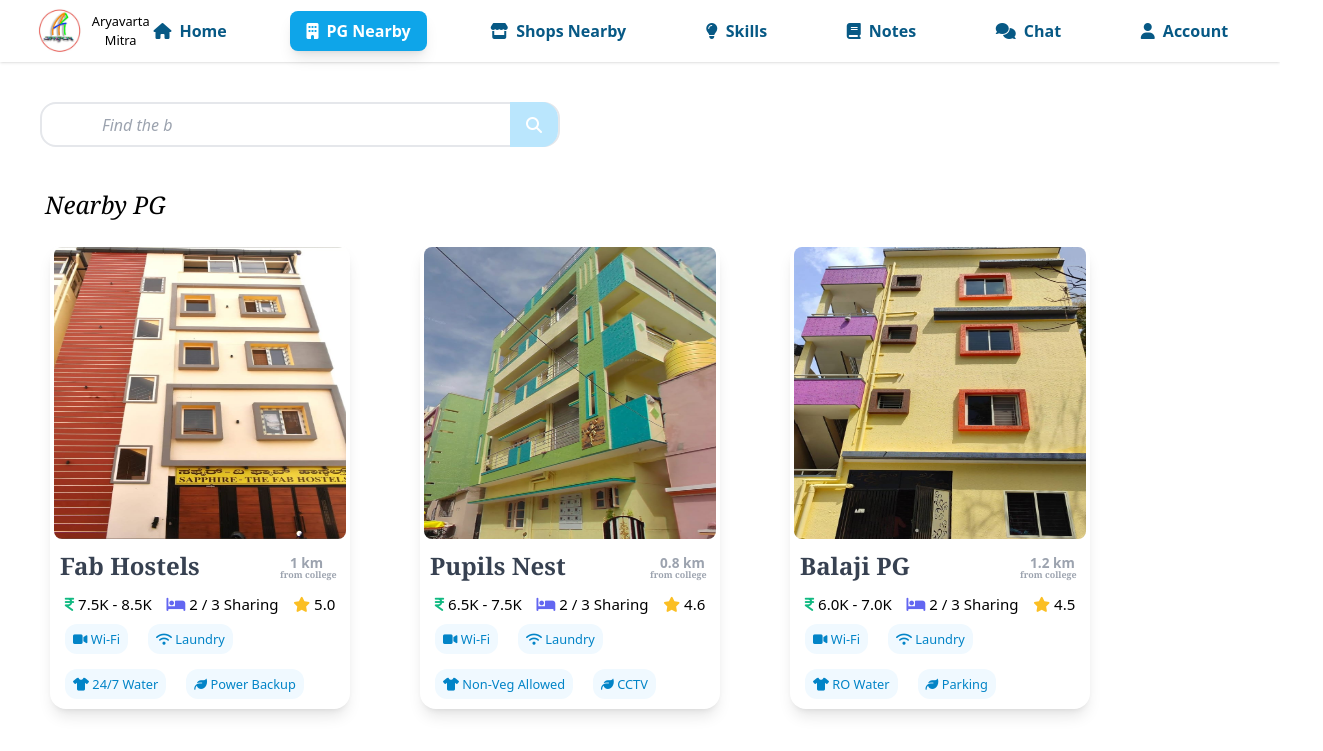
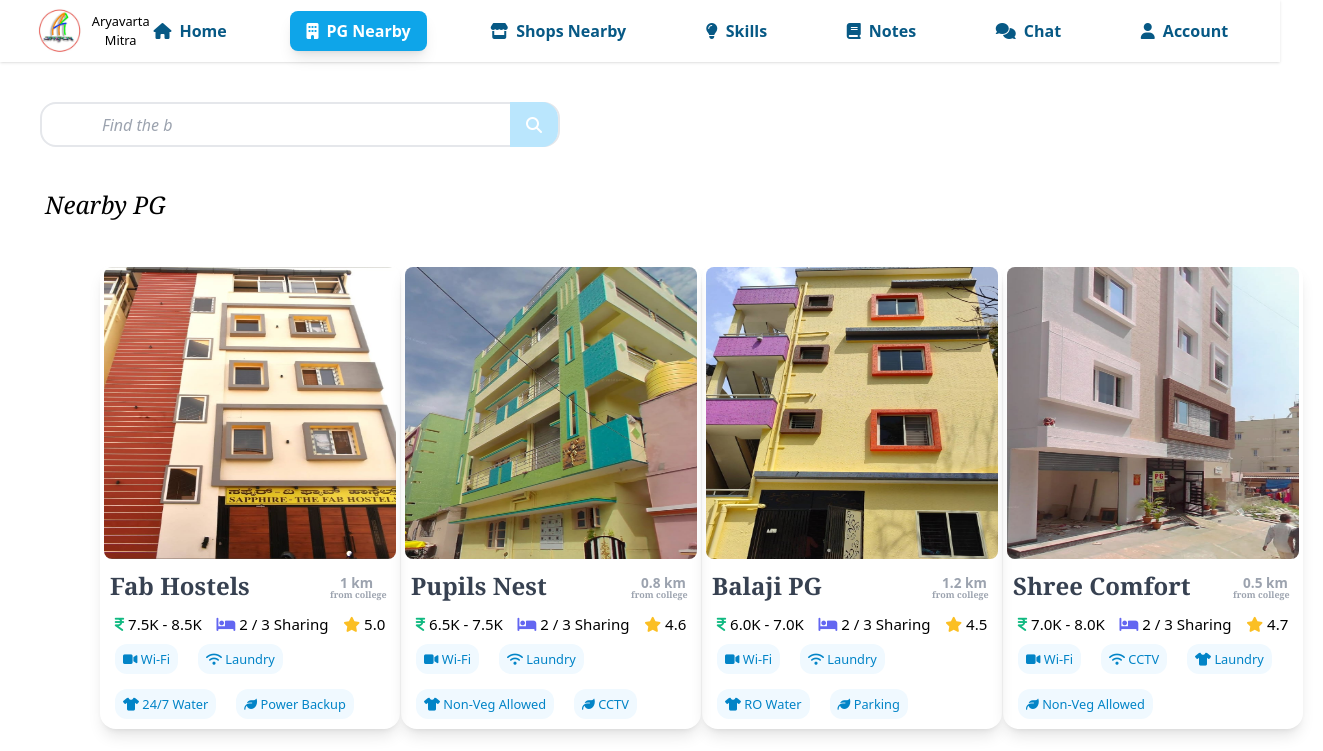
Before and after one commit to Aaryan-kumar-24/mitra, a React (Create React App) app: page /pg in a window 1280 px wide. Shown: the top 751 px of the page, 1323 px wide, since content can reach past the window. Built offline with nearby package versions, Linux system fonts and the light colour scheme; no server answers.

Commit message:
everything fine

```diff
--- a/package.json
+++ b/package.json
@@ -49,6 +49,8 @@
     ]
   },
   "devDependencies": {
+    "ajv": "^6.12.6",
+    "ajv-keywords": "^3.5.2",
     "tailwindcss": "^3.4.17"
   }
 }
--- a/src/pg_card.jsx
+++ b/src/pg_card.jsx
@@ -73,11 +73,19 @@
 
       <h1 className="font-medium font-serif ml-[45px] text-[1.52rem] italic">Nearby PG</h1>
 
-      {filteredList.length > 0 ? (
-        filteredList.map((data, i) => <Pgcard key={i} data={data} />)
-      ) : (
-        <p className="ml-[50px] text-gray-500">Radhe Radhe Sab bhagwan pee chor doo</p>
-      )}
+{filteredList.length > 0 ? (
+  <div className="grid grid-cols-1 sm:grid-cols-2 lg:grid-cols-3 xl:grid-cols-4
+                  gap-6 px-[50px] py-[20px]">
+    {filteredList.map((data, i) => (
+      <Pgcard key={i} data={data} />
+    ))}
+  </div>
+) : (
+  <p className="ml-[50px] text-gray-500">
+    Radhe Radhe Sab bhagwan pee chor doo
+  </p>
+)}
+
     </>
   );
 }
--- a/src/shops.jsx
+++ b/src/shops.jsx
@@ -71,11 +71,17 @@
 
       <h1 className="font-medium font-serif ml-[45px] text-[1.52rem] italic">Nearby Shops</h1>
 
-      {filteredList.length > 0 ? (
-        filteredList.map((shop, i) => <ShopsCard key={i} data={shop} />)
-      ) : (
-        <p className="ml-[50px] text-gray-500">No shops found...</p>
-      )}
+ {filteredList.length > 0 ? (
+  <div className="grid grid-cols-1 sm:grid-cols-2 lg:grid-cols-3 xl:grid-cols-4
+                  gap-6 px-[50px] py-[20px]">
+    {filteredList.map((shop, i) => (
+      <ShopsCard key={i} data={shop} />
+    ))}
+  </div>
+) : (
+  <p className="ml-[50px] text-gray-500">No shops found...</p>
+)}
+
     </>
   );
 }
```
Also changed, not shown: 1 other file (tests, documents, lock files or other folders).
